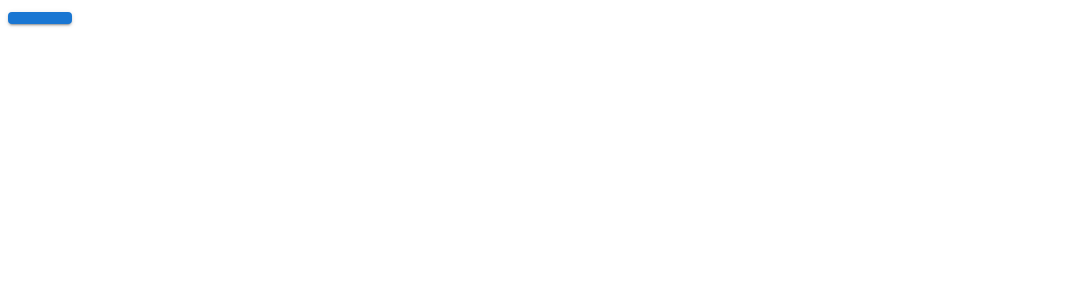
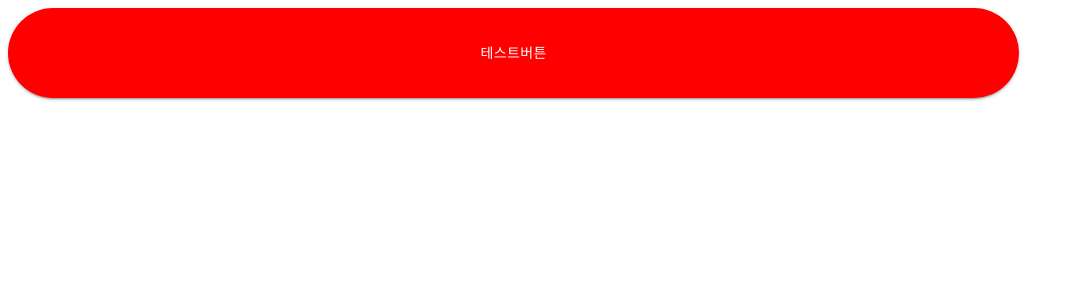
Before and after one commit to prgrms-web-devcourse/Team_DOKEV_GOLDDDUCK_FE, a Next.js app: page /sign in a window 1280 px wide. Shown: the top 300 px of the page, without its empty margins (0-1076 px from the left). Built offline with nearby package versions, Linux system fonts and the light colour scheme.

Commit message:
test : MUIButton 컴포넌트 사용 test

```diff
--- a/pages/sign.tsx
+++ b/pages/sign.tsx
@@ -9,12 +9,15 @@ const sign = () => {
     <>
       <MUIButton
         onClick={onButtonClick}
-        color={'white'}
-        height={'90px'}
-        width={'80%'}
-        text={'테스트버튼'}
-        border-radius={'50px'}
-        background-color={'red'}></MUIButton>
+        style={{
+          color: 'white',
+          height: '90px',
+          width: '80%',
+          borderRadius: '50px',
+          backgroundColor: 'red',
+        }}>
+        테스트버튼
+      </MUIButton>
     </>
   )
 }
```
